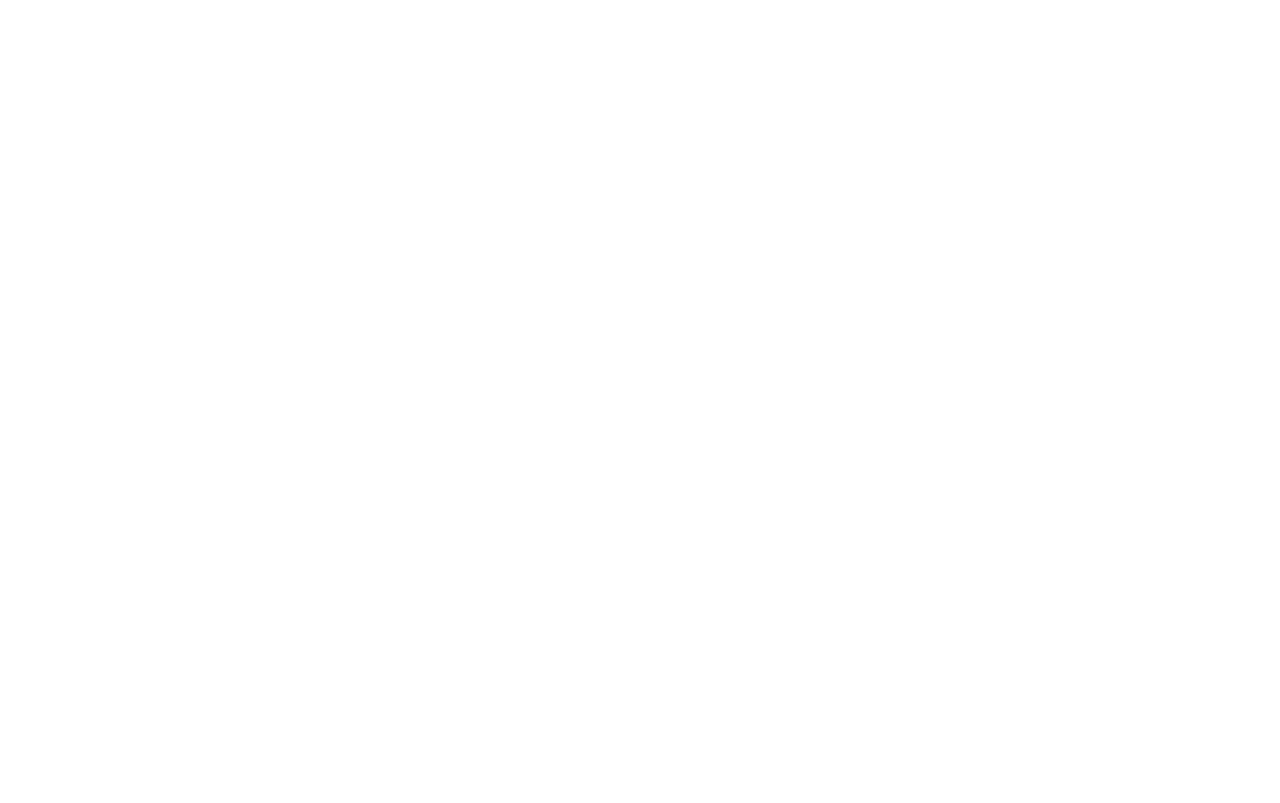
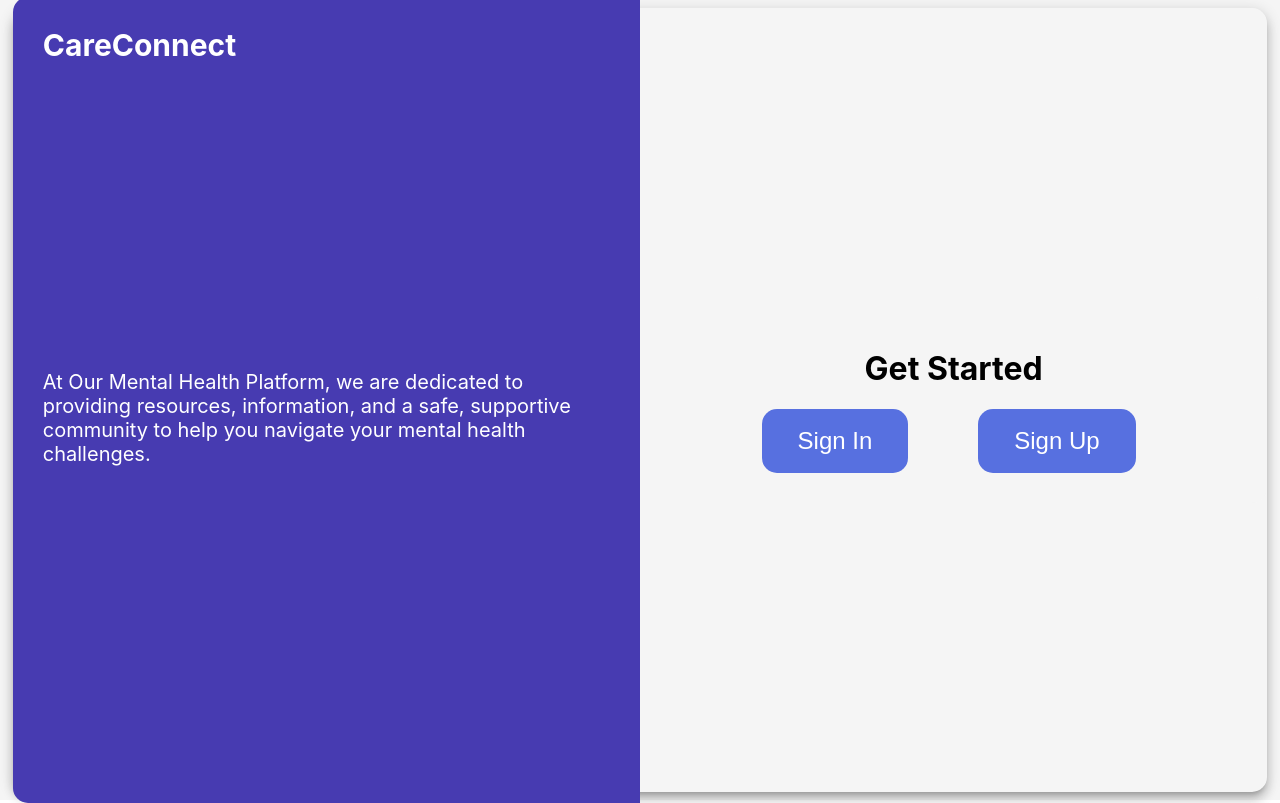
Before and after one commit to WSU-4110/CareConnect, a React (Create React App) app in the folder client/: page /landing in a window 1280 px wide. Before the commit this address had no page. Built offline with nearby package versions, Linux system fonts and the light colour scheme.

Commit message:
Added landing page with new design and content

```diff
--- a/client/src/App.js
+++ b/client/src/App.js
@@ -5,6 +5,7 @@
 import EmailVerify from "./components/EmailVerify";
 import ForgotPassword from "./components/ForgotPassword";
 import PasswordReset from "./components/PasswordReset";
+import LandingPage from "./components/LandingPage"; // Import your LandingPage component
 
 function App() {
   const user = localStorage.getItem("token");
@@ -14,7 +15,8 @@
       {user && <Route path="/" exact element={<Main />} />}
       <Route path="/signup" exact element={<Signup />} />
       <Route path="/login" exact element={<Login />} />
-			<Route path="/" element={<Navigate replace to="/login" />} />
+      <Route path="/landing" exact element={<LandingPage />} /> {/* Add a route for the landing page */}
+      <Route path="/" element={<Navigate replace to="/landing" />} />
       <Route path="/users/:id/verify/:token" element={<EmailVerify />} />
       <Route path="/forgot-password" element={<ForgotPassword />} />
       <Route path="/password-reset/:id/:token" element={<PasswordReset />} />
--- /dev/null
+++ b/client/src/components/LandingPage/index.jsx
@@ -0,0 +1,33 @@
+import React from 'react';
+import { Link } from 'react-router-dom';
+import styles from "./styles.module.css";
+
+function App() {
+  return (
+    <div className={styles["landing-page"]}>
+      <div className={styles.container}>
+        <div className={styles["left-section"]}>
+            <h1>CareConnect</h1>
+          <div className={styles["get-started"]}>
+            <p>At Our Mental Health Platform, we are dedicated to providing resources,
+                information, and a safe, supportive community to help you navigate your
+                mental health challenges.</p>
+          </div>
+        </div>
+        <div className={styles["right-section"]}>
+            <h1>Get Started</h1>
+          <div className={styles["sign-in-sign-up"]}>
+            <Link to="/login">
+              <button className={styles["sign-in-button"]}>Sign In</button>
+            </Link>
+            <Link to="/signup">
+              <button className={styles["sign-up-button"]}>Sign Up</button>
+            </Link>
+          </div>
+        </div>
+      </div>
+    </div>
+  );
+}
+
+export default App;
--- /dev/null
+++ b/client/src/components/LandingPage/styles.module.css
@@ -0,0 +1,112 @@
+/* Default styles for large screens */
+.landing-page {
+    background-color: #f5f5f5;
+    display: flex;
+    align-items: center;
+    justify-content: center;
+    min-height: 100vh;
+}
+
+.container {
+    display: flex;
+    justify-content: space around;
+    align-items: center;
+    width: 98%;
+    height: 98vh;
+    border-radius: 15px;
+    box-shadow: 0px 5px 5px -3px rgb(0 0 0 / 20%), 0px 8px 10px 1px rgb(0 0 0 / 14%), 0px 3px 14px 2px rgb(0 0 0 / 12%);
+}
+
+.left-section {
+    flex: 1;
+    display: flex;
+    flex-direction: column;
+    align-items: flex-start;
+    justify-content: flex-start;
+    background-color: #473bb1;
+    padding: 30px;
+    color: white;
+    height: 95.1%;
+    border-radius: 15px 0px 0px 15px;
+}
+
+.left-section h1 {
+    font-size: 30px;
+    font-weight: bold;
+    margin: 0;
+}
+
+.get-started {
+    font-size: 20px;
+    margin: 0;
+    display: flex;
+    flex-direction: column;
+    justify-content: center;
+    align-items: flex-start;
+    height: 100%;
+}
+
+.right-section {
+    flex: 1;
+    display: flex;
+    flex-direction: column;
+    align-items: center;
+    justify-content: center;
+    background-color: #f5f5f5;
+    border-top-right-radius: 15px;
+    border-bottom-right-radius: 15px;
+    padding: 30px;
+}
+
+.sign-in-sign-up {
+    display: flex;
+}
+
+.sign-in-button {
+    background-color: #5770e0;
+    color: white;
+    border: none;
+    padding: 18px 36px;
+    border-radius: 15px;
+    font-size: 24px;
+    cursor: pointer;
+    margin: 0 30px; /* Add spacing between the buttons */
+    transition: background-color 0.3s;
+}
+
+.sign-up-button {
+    background-color: #5770e0;
+    color: white;
+    border: none;
+    padding: 18px 36px;
+    border-radius: 15px;
+    font-size: 24px;
+    cursor: pointer;
+    margin: 0 40px; /* Add spacing between the buttons */
+    transition: background-color 0.3s;
+}
+
+.sign-in-button:hover,
+.sign-up-button:hover {
+    background-color: #6048cc; /* Change the background color on hover */
+}
+
+/* Media query for smaller screens */
+@media (max-width: 768px) {
+    .container {
+        flex-direction: column; /* Stack elements vertically for smaller screens */
+    }
+
+    .left-section {
+        border-radius: 15px 15px 0px 0px; /* Adjust border-radius */
+    }
+
+    .right-section {
+        border-radius: 0px 0px 15px 15px; /* Adjust border-radius */
+    }
+
+    .sign-in-button,
+    .sign-up-button {
+        padding: 15px 30px; /* Adjust button padding */
+    }
+}
```
Lines whose indentation alone changed are shown as unchanged.
